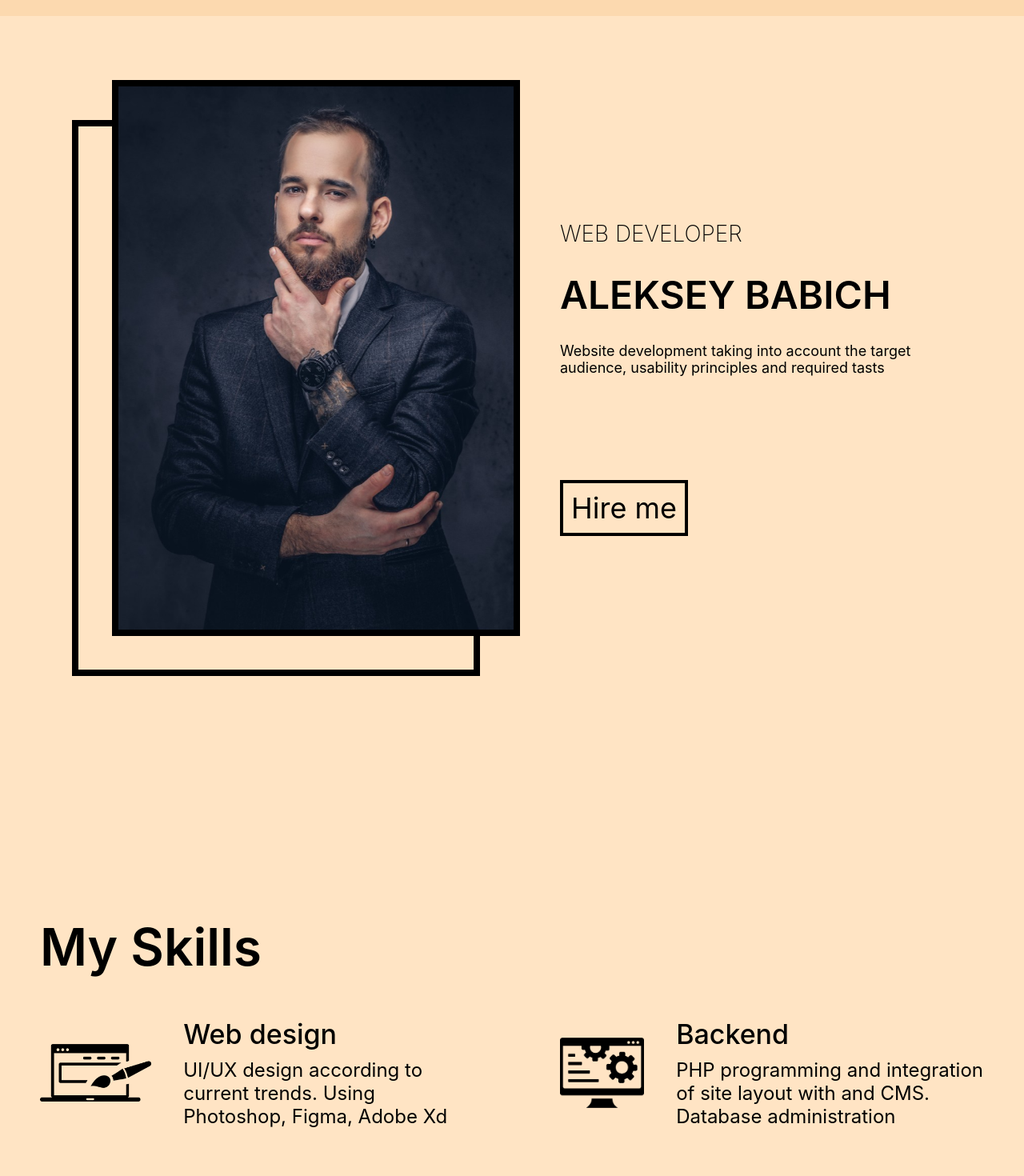
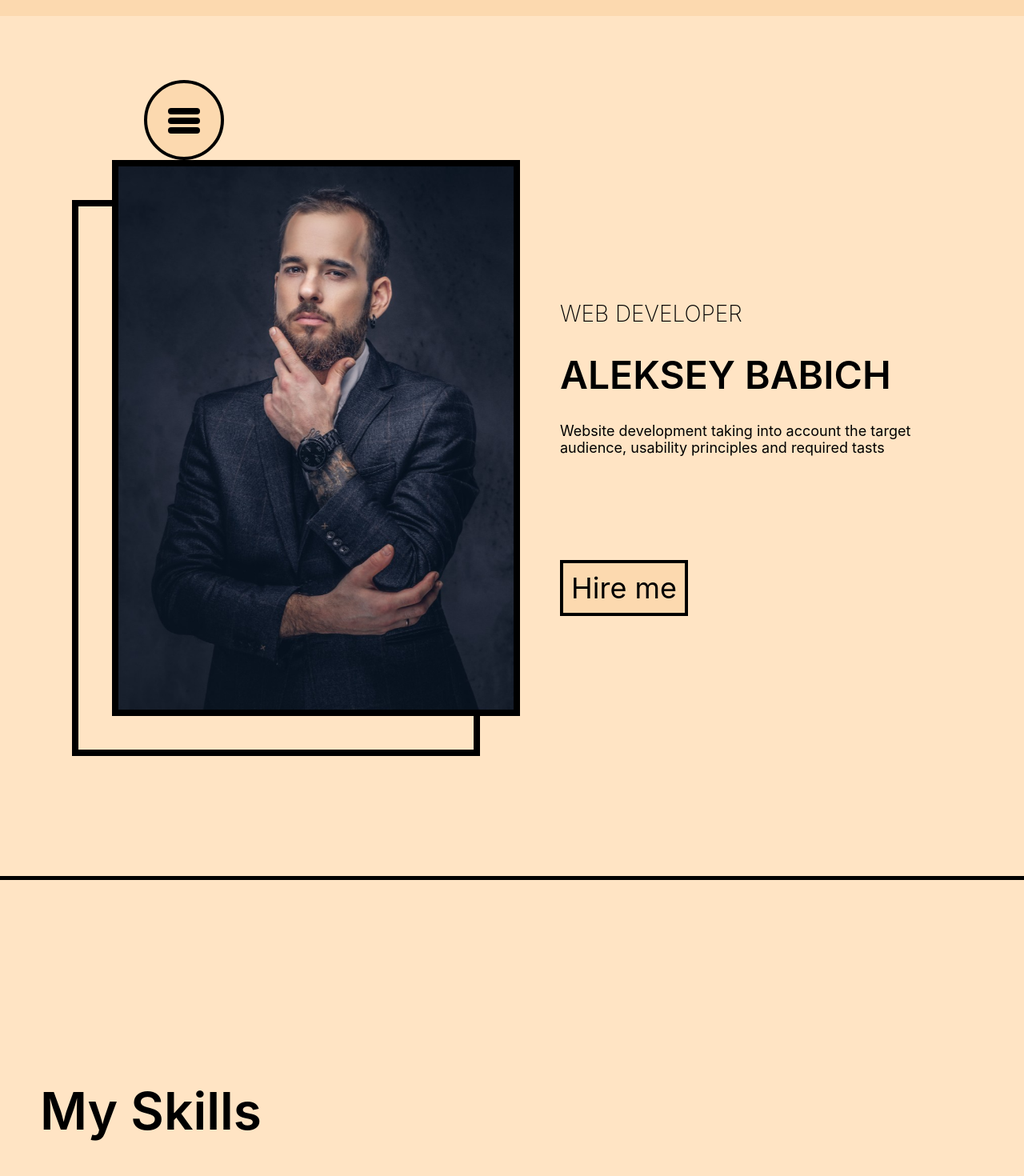
Before and after one commit to AlekseyBabich/site_visitka, a Next.js app: page / in a window 1280 px wide. Shown: the part 100-1570 px from the top of the page at 80% size. Built offline with nearby package versions, Linux system fonts and the light colour scheme.

Commit message:
add BurgerMenu

```diff
--- a/src/components/UI/BurgerMenu/index.module.css
+++ b/src/components/UI/BurgerMenu/index.module.css
@@ -1,10 +1,19 @@
 .container {
+    border: 4px solid black;
+    border-radius: 50px;
+    margin-top: 200px;
+    margin-left: 180px;
+    position: fixed;
+    z-index: 999;
+    width: 100px;
+    height: 100px;
     display: flex;
-    justify-content: end;
-    align-items: end;
-    z-index: 999;
+    justify-content: center;
+    align-items: center;
+    background: rgb(252, 217, 175);
+
 }
 
 .svg {
-
+    margin-top: 5px;
 }
--- a/src/components/UI/CustomButton/index.module.css
+++ b/src/components/UI/CustomButton/index.module.css
@@ -1,5 +1,6 @@
 .container {
     display: flex;
+    background: rgb(252, 217, 175);
 }
 .button {
     font-size: 36px;
--- a/src/components/pages/AboutPage/index.module.css
+++ b/src/components/pages/AboutPage/index.module.css
@@ -2,6 +2,7 @@
     display: flex;
     justify-content: center;
     background: bisque;
+    border-bottom: 5px solid black;
 }
 .main__container {
     width: 1600px;
@@ -89,11 +90,14 @@
 .content__my-progress--title {
     font-size: 60px;
     font-weight: 600;
+    display: flex;
+    justify-content: center;
 }
 .content__my-progress__elements-block {
     display: flex;
     flex-direction: row;
-    justify-content: space-between;
+    justify-content: space-around;
+    align-items: center;
     margin-top: 70px;
 }
 .content__my-progress__elements-block__item {
--- a/src/components/pages/ContactPage/index.module.css
+++ b/src/components/pages/ContactPage/index.module.css
@@ -106,4 +106,5 @@
 }
 .body__feedback__button {
     margin-top: 50px;
+    width: 300px;
 }
--- a/src/components/pages/HomePage/index.module.css
+++ b/src/components/pages/HomePage/index.module.css
@@ -4,6 +4,7 @@
     display: flex;
     justify-content: center;
     background: bisque;
+    border-bottom: 5px solid black;
 }
 
 .main__container {
@@ -16,7 +17,8 @@
     display: flex;
     flex-direction: row;
     column-gap: 150px;
-    margin-top: 200px;
+    margin-top: 300px;
+    margin-bottom: 150px;
     overflow: hidden;
 }
 
--- a/src/components/pages/MySkillsPage/index.module.css
+++ b/src/components/pages/MySkillsPage/index.module.css
@@ -5,12 +5,13 @@
     background: bisque;
     align-items: center;
     justify-content: center;
+    border-bottom: 5px solid black;
 }
 
 .main__container {
     width: 1400px;
-    margin-bottom: 100px;
-    margin-top: 250px;
+    margin-bottom: 250px;
+    margin-top: 200px;
 }
 
 /* ----------------------- content ------------------------- */
--- a/src/pages/Home.module.css
+++ b/src/pages/Home.module.css
@@ -15,7 +15,7 @@
 }
 
 .burger {
-    justify-content: center;
+
 }
 
 .content {
--- a/src/pages/index.tsx
+++ b/src/pages/index.tsx
@@ -19,13 +19,16 @@ export default function Home() {
                     <Header/>
                 </div>
 
-                {/* <div className={ styles.burger }>
-                    <BurgerMenu/>
-                </div> */}
+
 
 
                 <div className={ styles.content }>
                     <div className={ styles['content__block'] }>
+
+                        <div className={ styles.burger }>
+                            <BurgerMenu/>
+                        </div>
+
                         <HomePage id='home'/>
                         <MySkillsPage id='skills'/>
                         <AboutPage id='about'/>
```
